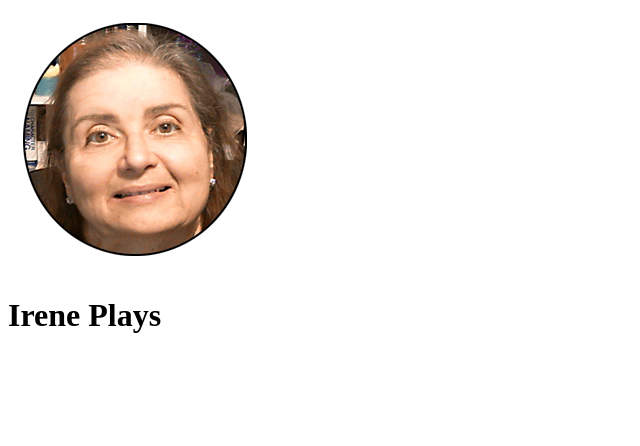
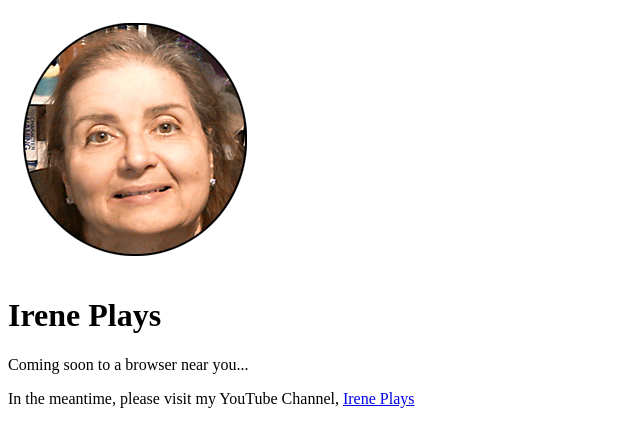
Before and after one commit to irenesmith/ireneplays, a plain HTML site: page index.html in a window 1280 px wide. Shown: the whole page, without its empty margins (0-640 px from the left). Drawn offline with Linux system fonts and the light colour scheme.

Commit message:
Adding YouTube link.

```diff
--- a/index.html
+++ b/index.html
@@ -6,7 +6,14 @@
     <title>Irene Plays - Home</title>
   </head>
   <body>
-    <div><img src="img/irene_pic.png" alt="picture of Irene Smith" /></div>
-    <h1>Irene Plays</h1>
+    <header>
+      <div><img src="img/irene_pic.png" alt="picture of Irene Smith" /></div>
+      <h1>Irene Plays</h1>
+    </header>
+    <p>Coming soon to a browser near you...</p>
+    <p>
+      In the meantime, please visit my YouTube Channel,
+      <a href="https://www.youtube.com/@IreneSmith/videos">Irene Plays</a>
+    </p>
   </body>
 </html>
```
